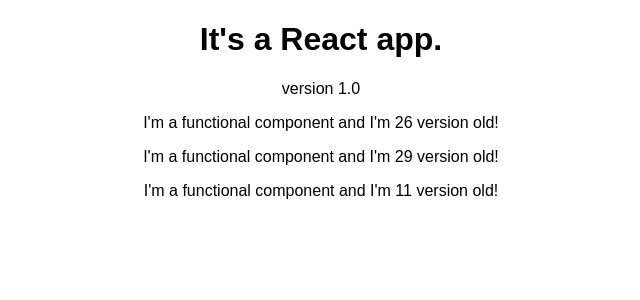
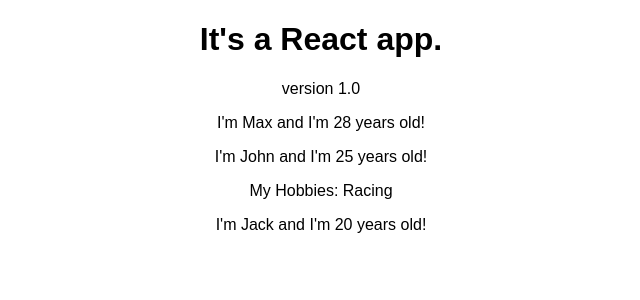
Before and after one commit to szab0lcs/react_course_3rdchapter, a React (Create React App) app: page / in a window 1280 px wide. Shown: the top 300 px of the page, without its empty margins (319-959 px from the left). Built offline with nearby package versions, Linux system fonts and the light colour scheme.

Commit message:
Dynamic Content and Properties

```diff
--- a/src/App.js
+++ b/src/App.js
@@ -8,9 +8,9 @@
       <div className="App">
        <h1>It's a React app.</h1>
        <p>version 1.0</p>
-       <Person />
-       <Person />
-       <Person />
+       <Person name="Max" age="28"/>
+       <Person name="John" age="25">My Hobbies: Racing</Person>
+       <Person name="Jack" age="20"/>
       </div>
     );
     //return React.createElement( 'div',{className:'App'},React.createElement( 'h1', null,'Does this work?'))
--- a/src/Person/Person.js
+++ b/src/Person/Person.js
@@ -1,7 +1,13 @@
 import React from 'react';
 
-const person = () => {
-    return <p>I'm a functional component and I'm {Math.floor(Math.random() * 30)} version old!</p>
+const person = (props) => {
+    return (
+    <div>
+        <p>I'm {props.name} and I'm {props.age} years old!</p>
+        <p>{props.children}</p>
+    </div>
+
+    )
 };
 
 export default person;
```
